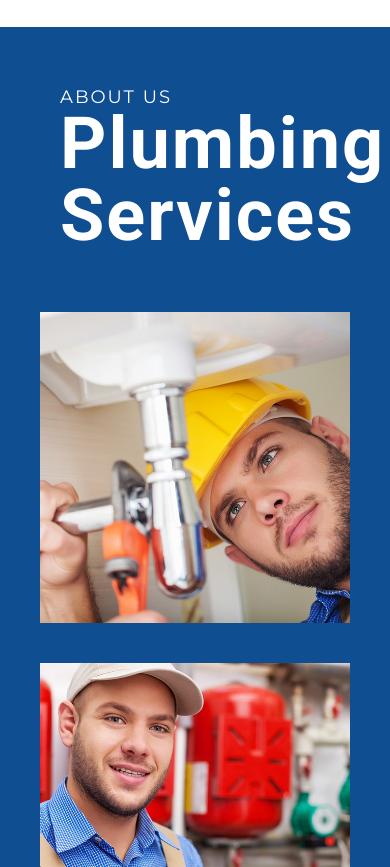
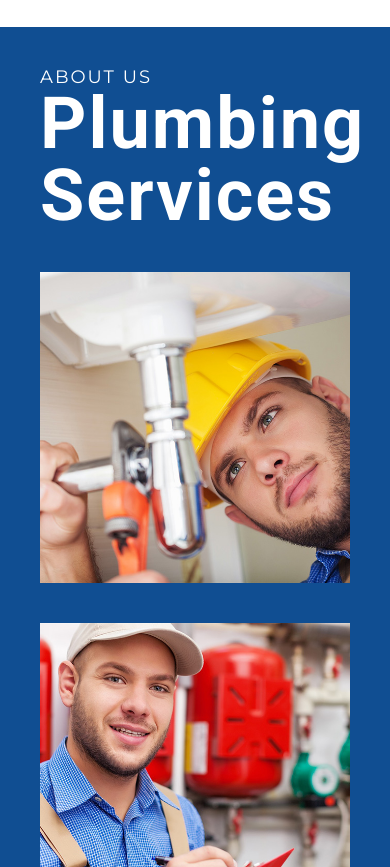
Before and after one commit to magajisuleiman/ACTIVITY-7, a plain HTML site: page index.html in a window 390 px wide. Shown: the part 4618-5485 px from the top of the page. Drawn offline with nearby package versions, Linux system fonts and the light colour scheme.

Commit message:
stable version after about

```diff
--- a/style.css
+++ b/style.css
@@ -613,7 +613,7 @@ body{
         background-color: #104e92;
     }
     .about-content .about{
-        margin: 60px;
+        margin: 40px;
     }
     .about h4{
         font-size: 18px;
```
